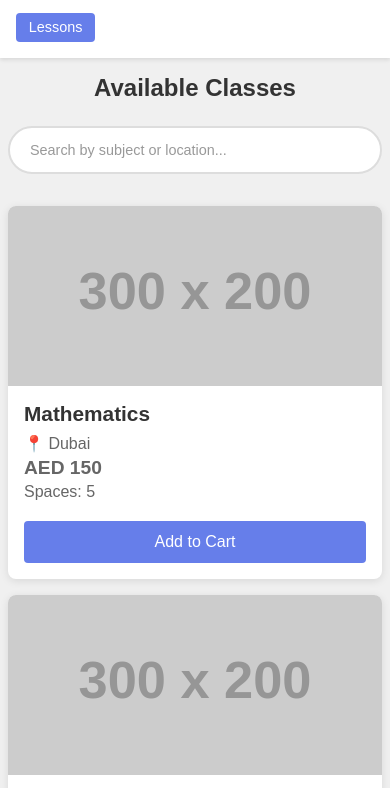
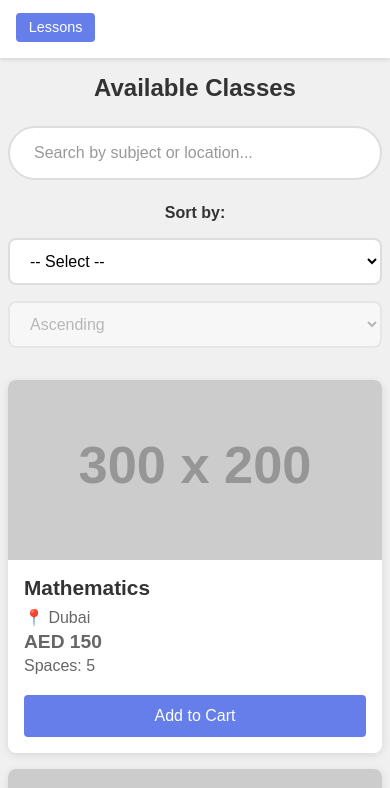
Before and after one commit to faizmuhmud/Full_Stack_Frontend, a plain HTML site: page index.html in a window 390 px wide. Shown: the part 42-830 px from the top of the page. Drawn offline with nearby package versions, Linux system fonts and the light colour scheme; placeholder pictures from the web are drawn by us.

Commit message:
Add sorting options

```diff
--- a/app.js
+++ b/app.js
@@ -1,5 +1,3 @@
-
-
 const { createApp } = Vue;
 
 createApp({
@@ -9,6 +7,8 @@ createApp({
             currentPage: "lessons",
             cart: [],
             searchQuery: "",
+            sortBy: "",
+            sortOrder: "asc",
 
             lessons: [
                 { id: 1, subject: "Mathematics", location: "Dubai", price: 150, spaces: 5, image: "https://via.placeholder.com/300x200?text=Math" },
@@ -32,14 +32,38 @@ createApp({
             return this.cart.reduce((sum, item) => sum + item.price * item.qty, 0);
         },
 
-        filteredLessons() {
-            if (!this.searchQuery) return this.lessons;
+        filteredAndSortedLessons() {
+            let list = [...this.lessons];
 
-            const query = this.searchQuery.toLowerCase();
-            return this.lessons.filter(lesson =>
-                lesson.subject.toLowerCase().includes(query) ||
-                lesson.location.toLowerCase().includes(query)
-            );
+            // Filter by search query
+            if (this.searchQuery) {
+                const query = this.searchQuery.toLowerCase();
+                list = list.filter(lesson =>
+                    lesson.subject.toLowerCase().includes(query) ||
+                    lesson.location.toLowerCase().includes(query)
+                );
+            }
+
+            // Sort
+            if (this.sortBy) {
+                list.sort((a, b) => {
+                    let compareValue = 0;
+
+                    if (this.sortBy === "subject") {
+                        compareValue = a.subject.localeCompare(b.subject);
+                    } else if (this.sortBy === "location") {
+                        compareValue = a.location.localeCompare(b.location);
+                    } else if (this.sortBy === "price") {
+                        compareValue = a.price - b.price;
+                    } else if (this.sortBy === "availability") {
+                        compareValue = a.spaces - b.spaces;
+                    }
+
+                    return this.sortOrder === "asc" ? compareValue : -compareValue;
+                });
+            }
+
+            return list;
         }
     },
 
--- a/css/styles.css
+++ b/css/styles.css
@@ -1,4 +1,3 @@
-
 * {
     margin: 0;
     padding: 0;
@@ -57,7 +56,7 @@ h2 {
 /* ================= SEARCH CONTAINER ================= */
 .search-container {
     position: relative;
-    margin-bottom: 2rem;
+    margin-bottom: 1.5rem;
     max-width: 600px;
     margin-left: auto;
     margin-right: auto;
@@ -104,6 +103,47 @@ h2 {
 
 .clear-btn:hover {
     background: #dc2626;
+}
+
+/* ================= SORT CONTAINER ================= */
+.sort-container {
+    display: flex;
+    gap: 1rem;
+    margin-bottom: 2rem;
+    justify-content: center;
+    align-items: center;
+    flex-wrap: wrap;
+}
+
+.sort-container label {
+    font-weight: 600;
+    font-size: 1rem;
+}
+
+.sort-select {
+    padding: 0.75rem 1rem;
+    border: 2px solid #ddd;
+    border-radius: 8px;
+    font-size: 1rem;
+    background: white;
+    cursor: pointer;
+    transition: all 0.3s;
+    min-width: 150px;
+}
+
+.sort-select:hover {
+    border-color: #667eea;
+}
+
+.sort-select:focus {
+    outline: none;
+    border-color: #667eea;
+    box-shadow: 0 0 0 3px rgba(102, 126, 234, 0.1);
+}
+
+.sort-select:disabled {
+    opacity: 0.5;
+    cursor: not-allowed;
 }
 
 /* ================= LESSONS GRID ================= */
@@ -349,9 +389,12 @@ h2 {
         text-align: center;
     }
 
-    .search-input {
-        font-size: 0.9rem;
-        padding: 0.875rem 3rem 0.875rem 1.25rem;
+    .sort-container {
+        flex-direction: column;
+    }
+
+    .sort-select {
+        width: 100%;
     }
 }
 
--- a/index.html
+++ b/index.html
@@ -1,5 +1,3 @@
-
-
 <!DOCTYPE html>
 <html lang="en">
 <head>
@@ -38,9 +36,26 @@
                     <button v-if="searchQuery" class="clear-btn" @click="searchQuery=''">✕</button>
                 </div>
 
+                <!-- SORTING -->
+                <div class="sort-container">
+                    <label>Sort by:</label>
+                    <select class="sort-select" v-model="sortBy">
+                        <option value="">-- Select --</option>
+                        <option value="subject">Subject</option>
+                        <option value="location">Location</option>
+                        <option value="price">Price</option>
+                        <option value="availability">Availability</option>
+                    </select>
+
+                    <select class="sort-select" v-model="sortOrder" :disabled="!sortBy">
+                        <option value="asc">Ascending</option>
+                        <option value="desc">Descending</option>
+                    </select>
+                </div>
+
                 <!-- LESSON GRID -->
                 <div class="lessons-grid">
-                    <div v-for="lesson in filteredLessons" :key="lesson.id" class="lesson-card">
+                    <div v-for="lesson in filteredAndSortedLessons" :key="lesson.id" class="lesson-card">
                         <div class="lesson-image">
                             <img :src="lesson.image">
                         </div>
@@ -57,7 +72,7 @@
                 </div>
 
                 <!-- NO RESULTS MESSAGE -->
-                <p v-if="filteredLessons.length === 0" class="no-results">
+                <p v-if="filteredAndSortedLessons.length === 0" class="no-results">
                     No classes found matching "{{ searchQuery }}"
                 </p>
             </section>
```
